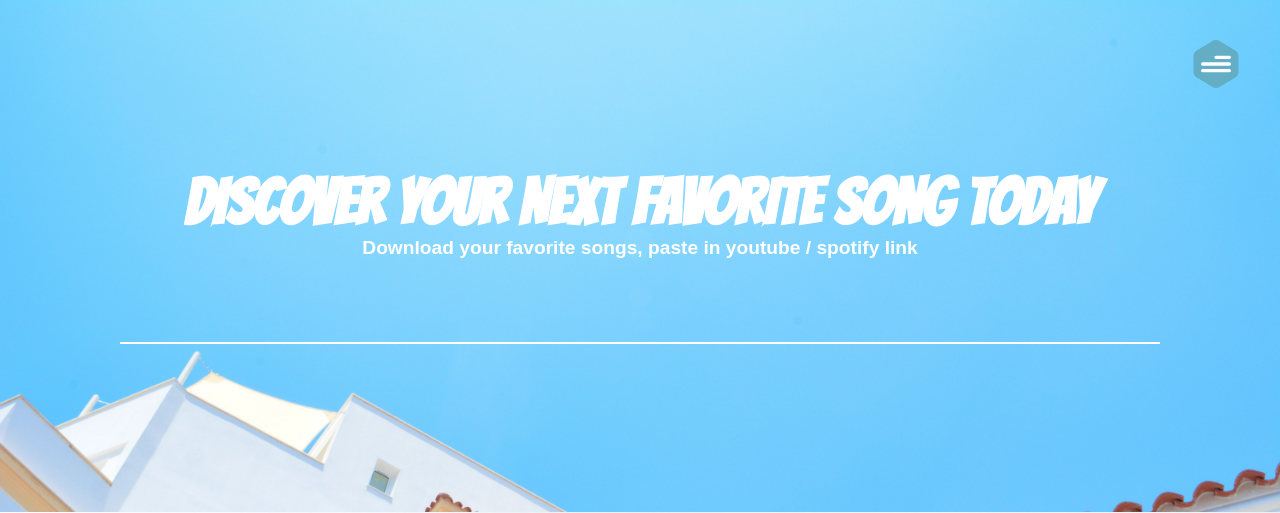
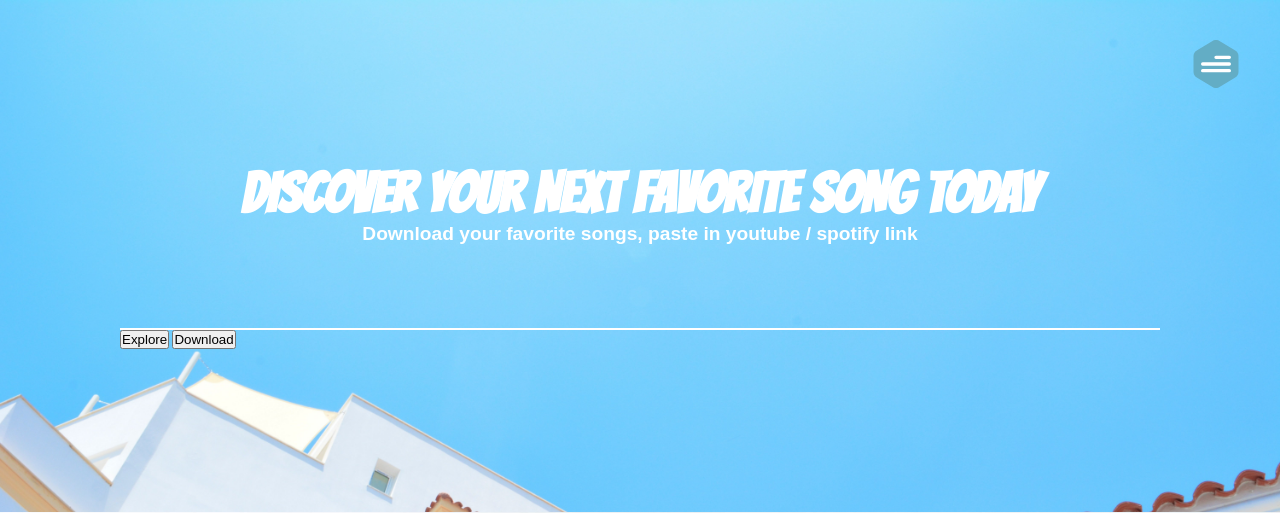
Before and after one commit to FourAndHalf/SongScrapper, a Django app: page /dashboard in a window 1280 px wide. Shown: the top 513 px of the page. Run offline with Django 4.2, Linux system fonts and the light colour scheme; parts of the project's set-up code (start-up, migrations or seed data) failed here and were passed over; some libraries are stand-ins or nearby versions.

Commit message:
Design day 3.1

```diff
--- a/SongSaver/templates/dashboard.html
+++ b/SongSaver/templates/dashboard.html
@@ -65,6 +65,16 @@
         <div id="layout-1_2_3">
         </div>
       </div>
+      <div id="layout-1_3">
+        <div id="layout-1_3_1">
+        </div>
+        <div id="layout-1_3_2">
+          <button id="Explore">Explore</button>
+          <button id="Download">Download</button>
+        </div>
+        <div id="layout-1_3_3">
+        </div>
+      </div>
     </div>
     <div id="layout-2" class="section">
     </div>
--- a/static/css/dashboard.css
+++ b/static/css/dashboard.css
@@ -113,7 +113,7 @@
 
 #layout-1_1_1 {
   text-align: center;
-  font-size: 4rem;
+  font-size: 3.5rem;
   font-family: "BANGERS", system-ui;
   color: #fff;
   font-weight: 700;
@@ -171,6 +171,38 @@
   animation: animate 3s linear infinite;
 }
 
+#layout-1_3 {
+  font-size: 0.8rem;
+  color: #fff;
+  position: relative;
+  display: flex;
+  flex-direction: row;
+  justify-content: space-evenly;
+}
+
+#layout-1_3_2 {
+  width: 65rem;
+  position: relative;
+}
+
+#explore {
+  font-size: 1.5rem;
+  color: #fafafa;
+  text-transform: uppercase;
+  padding: 10px 20px;
+  border-radius: 10px;
+  border: 2px solid #fafafa;
+  background: #252525;
+  box-shadow: 3px 3px #fafafa;
+  cursor: pointer;
+  margin: 35px 0;
+}
+
+#explore:active {
+  box-shadow: none;
+  transform: translate(3px, 3px);
+}
+
 @keyframes animate {
   0% {
     width: 0%;
```
